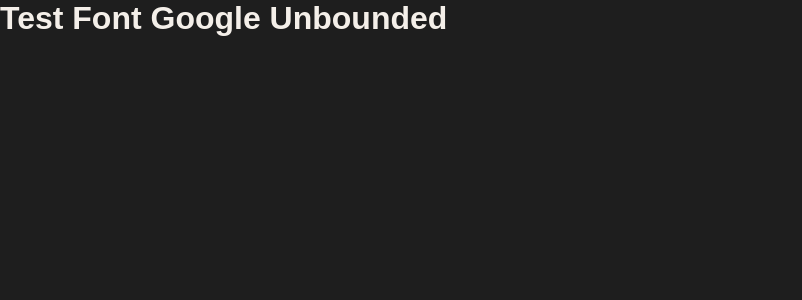
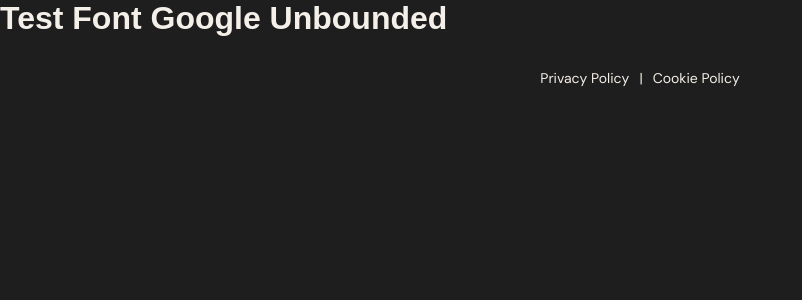
Before and after one commit to andy90d/matchdesign-site, a Next.js app: page / in a window 1280 px wide. Shown: the top 300 px of the page, without its empty margins (0-802 px from the left). Built offline with nearby package versions, Linux system fonts and the light colour scheme; a web font is replaced by a local one.

Commit message:
reinserito iubenda

```diff
--- a/app/layout.tsx
+++ b/app/layout.tsx
@@ -1,4 +1,5 @@
 import type { Metadata } from "next";
+import { IubendaHead, IubendaLoader, IubendaLinks } from "@/components/legal/Iubenda";
 import { dmSans, spaceMono, unbounded } from "@/lib/fonts/fonts";
 import "./globals.css";
 
@@ -18,7 +19,21 @@
       lang="it"
       className={`${unbounded.variable} ${dmSans.variable} ${spaceMono.variable}`}
     >
-      <body>{children}</body>
+      <head>
+        {/* Widget / Script Head Iubenda */}
+        <IubendaHead />
+      </head>
+      <body>
+        {children}
+
+        {/* Footer globale con i link Privacy & Cookie Policy */}
+        <footer className="site-footer">
+          <IubendaLinks />
+        </footer>
+
+        {/* Loader JS Iubenda caricato a fine body */}
+        <IubendaLoader />
+      </body>
     </html>
   );
 }
```
